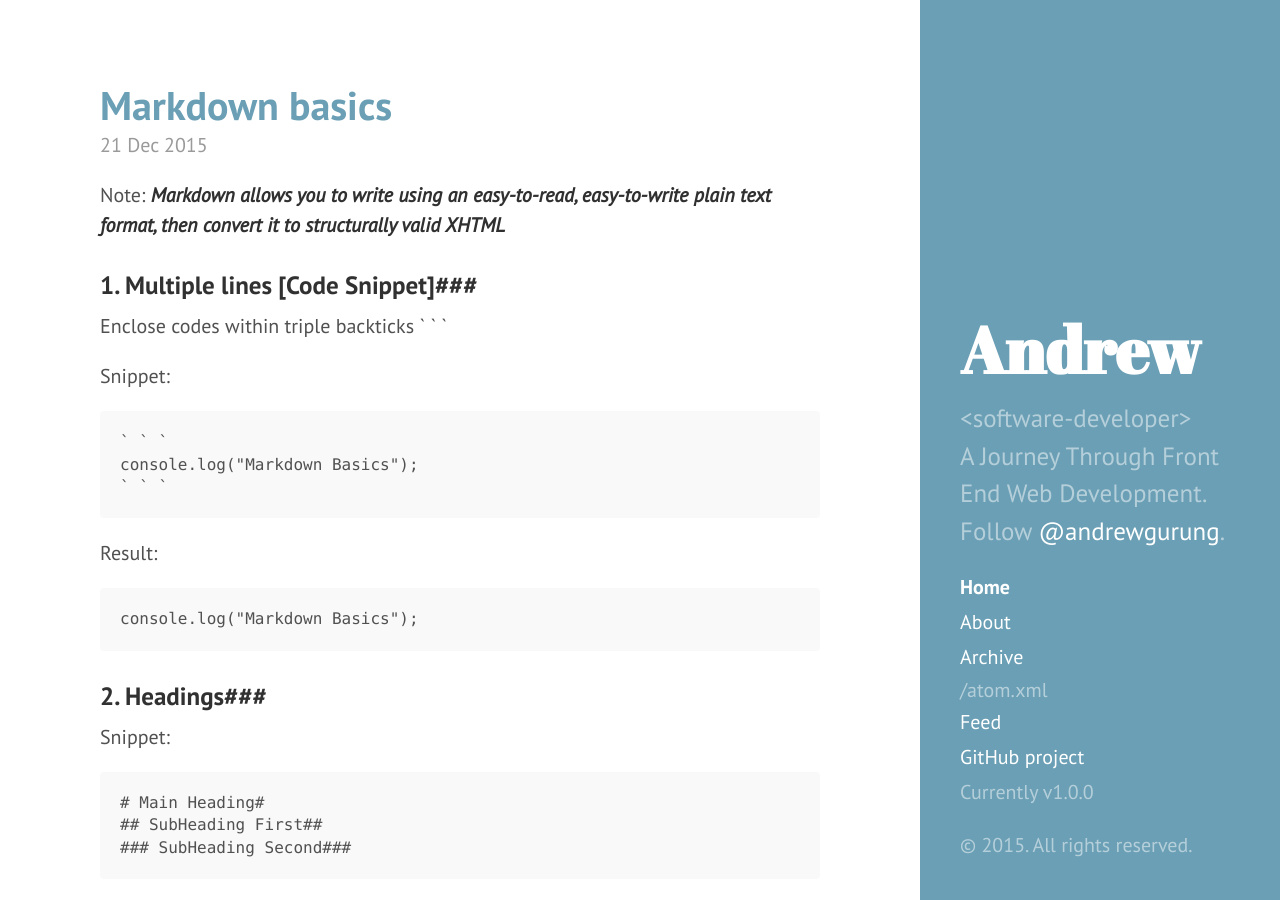
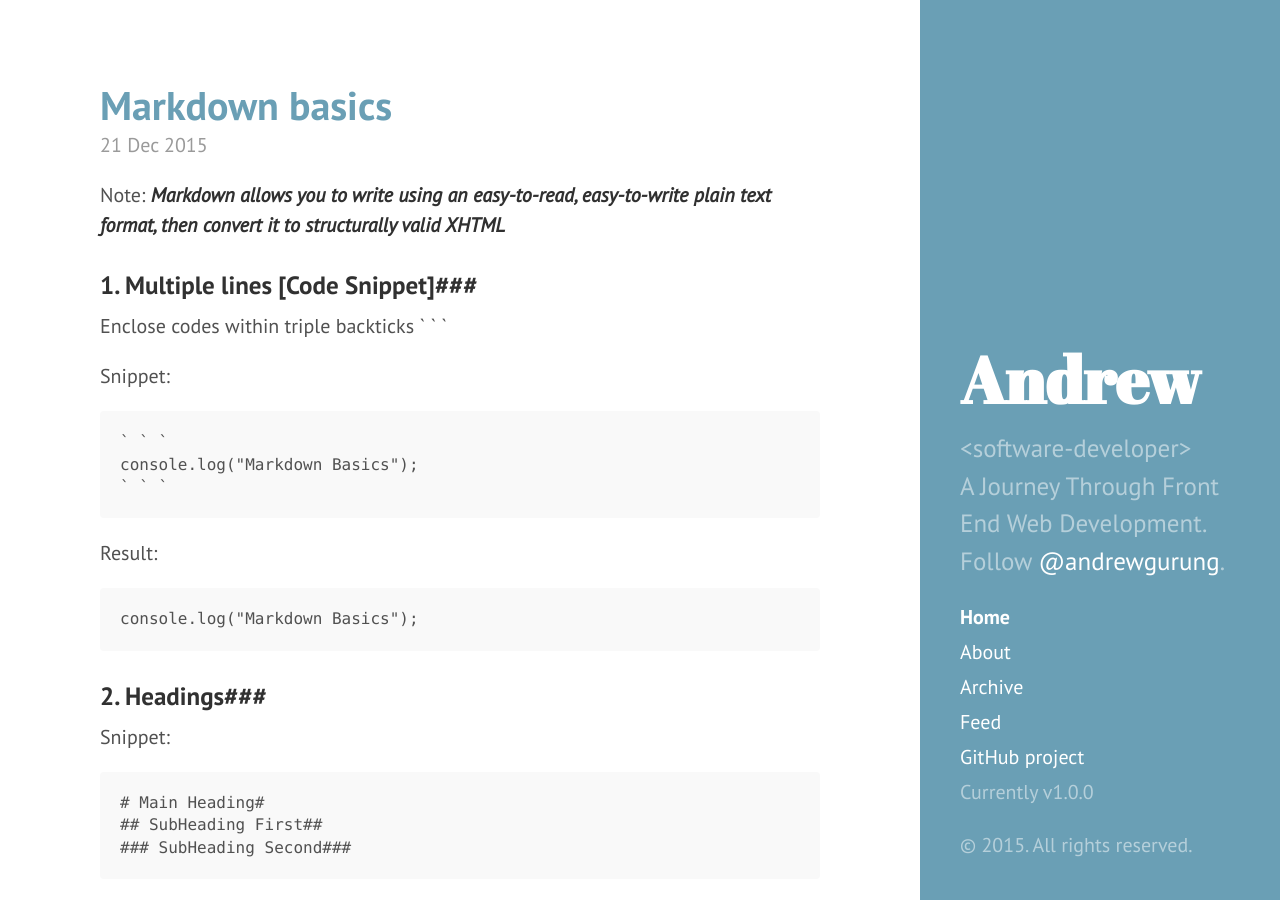
Before and after one commit to andrewgurung/andrewgurung.github.io, a Jekyll site: the page built from index.html, in a window 1280 px wide and 900 px high. Built offline with Jekyll 4.4.1, drawn with Linux system fonts in a browser that asks for light colours; Markdown is read by kramdown in place of the engine named in the settings; the list of posts is cut into pages by our own code.

Commit message:
Update sidebar.html

```diff
--- a/_includes/sidebar.html
+++ b/_includes/sidebar.html
@@ -27,8 +27,7 @@
         {% endif %}
       {% endfor %}
 
-      /atom.xml
-      <a class="sidebar-nav-item" href="/atom.xml">Feed</a>
+      <a class="sidebar-nav-item" href="{{ site.feedurl }}">Feed</a>
       <a class="sidebar-nav-item" href="{{ site.github.repo }}">GitHub project</a>
       <span class="sidebar-nav-item">Currently v{{ site.version }}</span>
     </nav>
```
